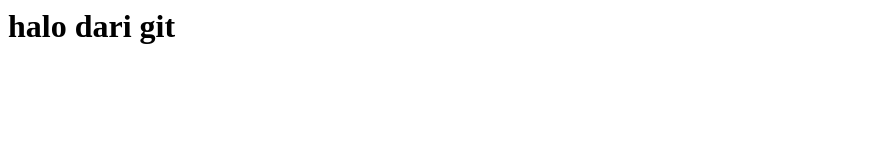
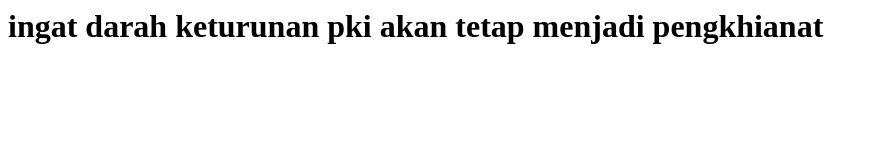
Before and after one commit to ragnarcasey/coba-devops, a plain HTML site: page index.html in a window 1280 px wide. Shown: the whole page, without its empty margins (0-879 px from the left). Drawn offline with Linux system fonts and the light colour scheme.

Commit message:
revisi dikit htmlnya

```diff
--- a/index.html
+++ b/index.html
@@ -1 +1 @@
-<h1>halo dari git</h1>
+<h1>ingat darah keturunan pki akan tetap menjadi pengkhianat</h1>
```
